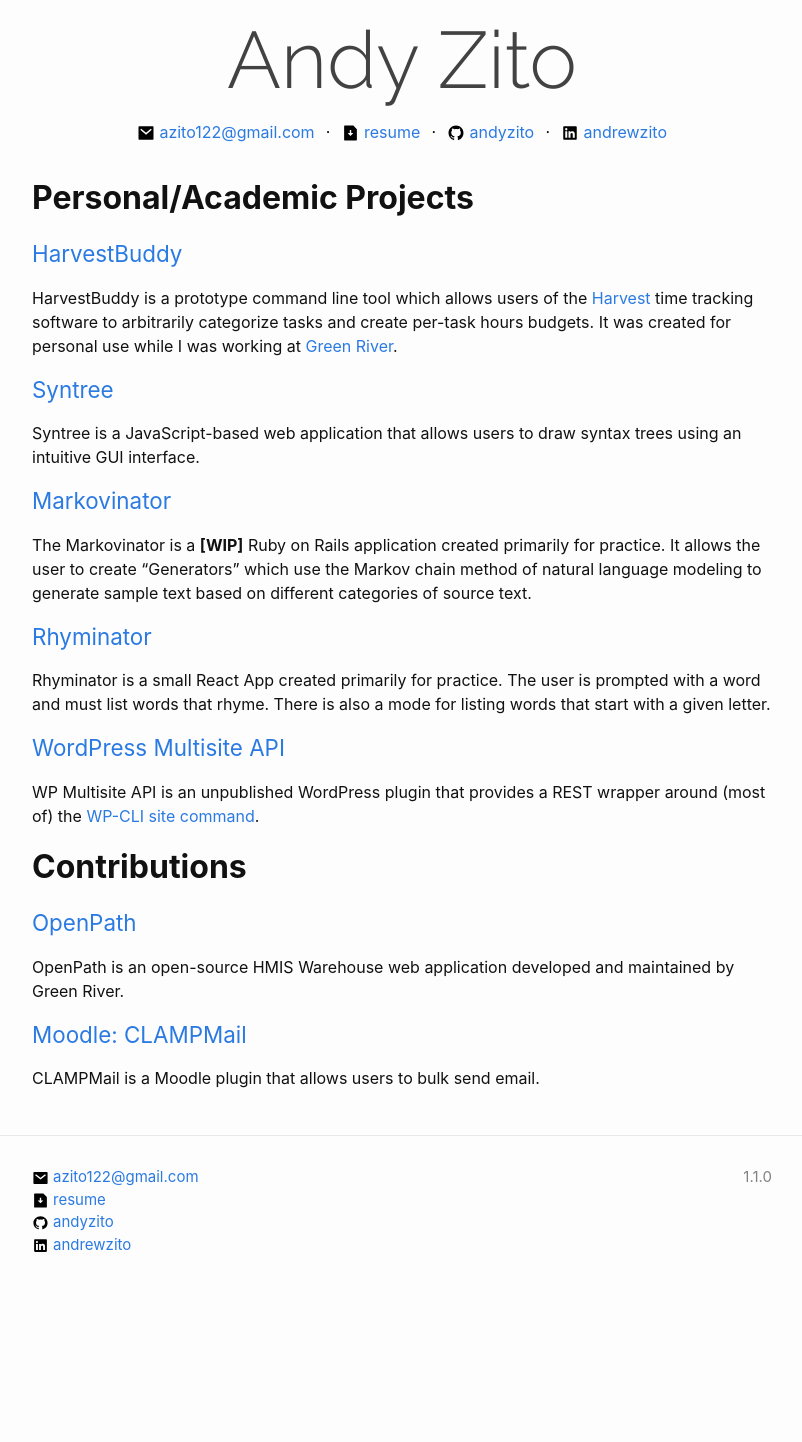
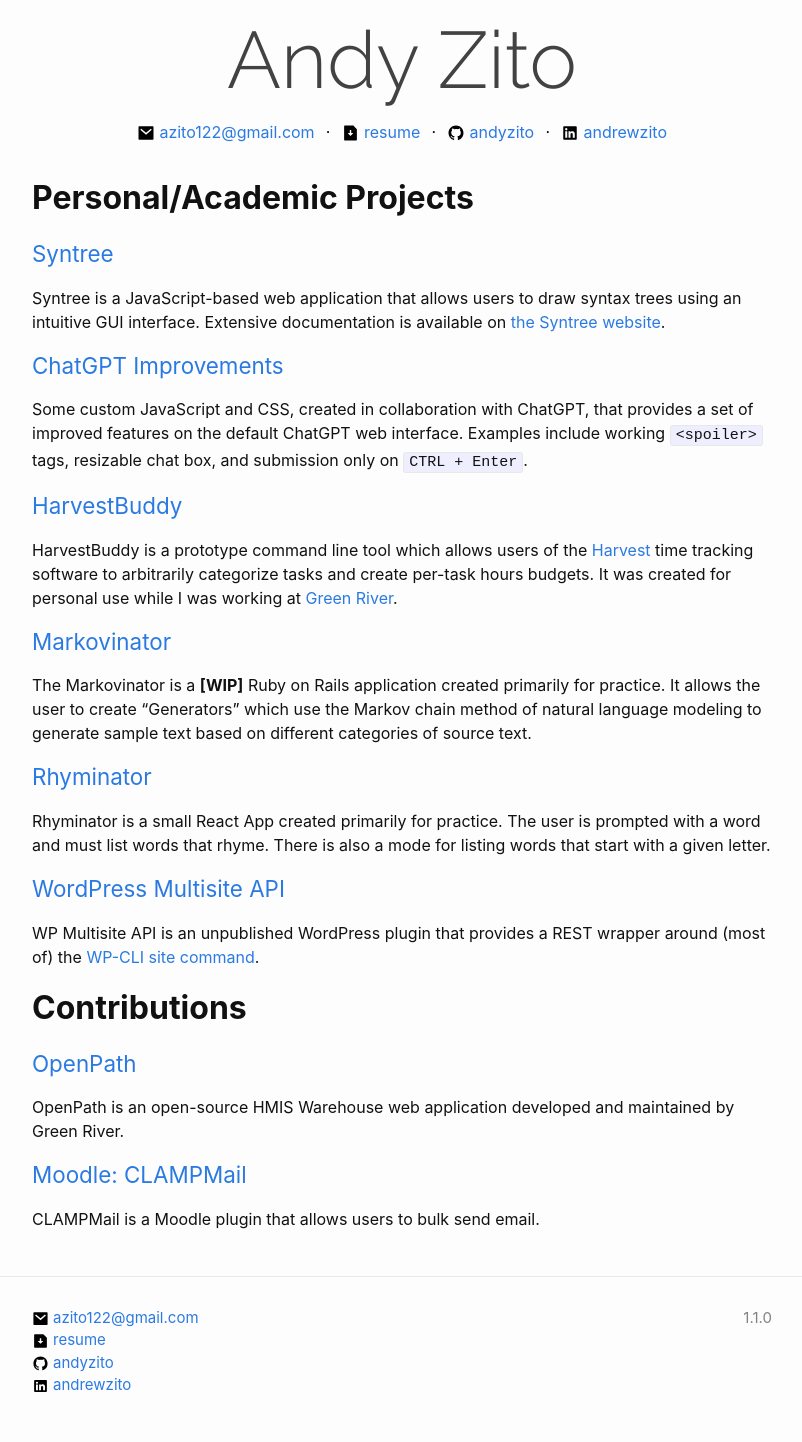
Before and after one commit to andyzito/andyzito.github.io, a Jekyll site: the page built from index.md, in a window 1280 px wide. Shown: the whole page, without its empty margins (238-1040 px from the left). Built offline with Jekyll 4.4.1, drawn with Linux system fonts in a browser that asks for light colours; our own code applies the rules of GitHub Pages for plain Markdown files; before the commit the page ends 1301 px from its top, so only the background shows below that.

Commit message:
Reorder projects, add ChatGPT improvements

```diff
--- a/index.md
+++ b/index.md
@@ -6,13 +6,17 @@ layout: home
 ---
 # Personal/Academic Projects
 
+## [Syntree](https://syntree.andycodesthings.com)
+
+Syntree is a JavaScript-based web application that allows users to draw syntax trees using an intuitive GUI interface. Extensive documentation is available on [the Syntree website](http://syntree.andycodesthings.com/pages/what.php).
+
+## [ChatGPT Improvements](https://github.com/andyzito/chatgpt-improvements)
+
+Some custom JavaScript and CSS, created in collaboration with ChatGPT, that provides a set of improved features on the default ChatGPT web interface. Examples include working `<spoiler>` tags, resizable chat box, and submission only on `CTRL + Enter`.
+
 ## [HarvestBuddy](https://github.com/andyzito/harvest_buddy)
 
 HarvestBuddy is a prototype command line tool which allows users of the [Harvest](https://www.getharvest.com/) time tracking software to arbitrarily categorize tasks and create per-task hours budgets. It was created for personal use while I was working at [Green River](https://www.greenriver.com/).
-
-## [Syntree](https://syntree.andycodesthings.com)
-
-Syntree is a JavaScript-based web application that allows users to draw syntax trees using an intuitive GUI interface.
 
 ## [Markovinator](https://markovinator.andycodesthings.com)
 
```
